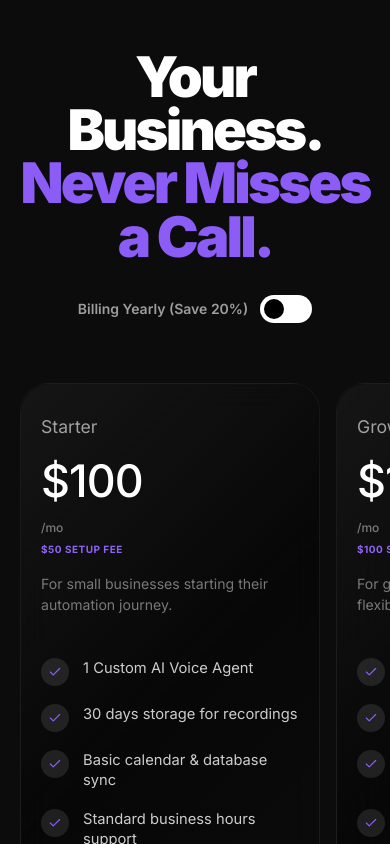
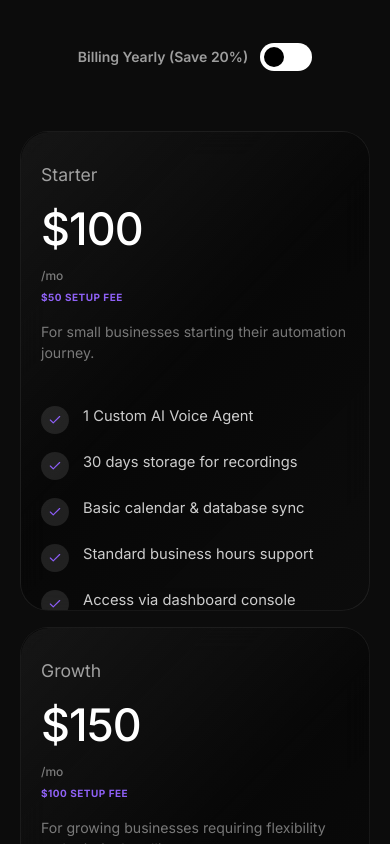
Before and after one commit to cliexai/website, a React (Vite) app: page / in a window 390 px wide. Shown: the part 6540-7384 px from the top of the page. Built offline with nearby package versions, Linux system fonts and the light colour scheme.

Commit message:
Hide duplicate watermark on mobile, stack pricing cards vertically on mobile

```diff
--- a/src/index.css
+++ b/src/index.css
@@ -428,6 +428,33 @@ html, body {
   background: #000;
 }
 
+@media (max-width: 767px) {
+  .c3-watermark-container {
+    display: none;
+  }
+  .c3-grid {
+    display: flex;
+    flex-direction: column;
+    align-items: center;
+    gap: 20px;
+    width: 100%;
+    padding: 0;
+    overflow: visible;
+    scroll-snap-type: none;
+    transform: none;
+  }
+  .c3-card {
+    flex: none;
+    width: 100%;
+    max-width: 400px;
+    scroll-snap-align: none;
+  }
+  .c3-toggle-wrap {
+    justify-content: center;
+    padding-right: 0;
+  }
+}
+
 @media (max-width: 1024px) {
   .c3-watermark-main {
     font-size: 3.5rem;
```
